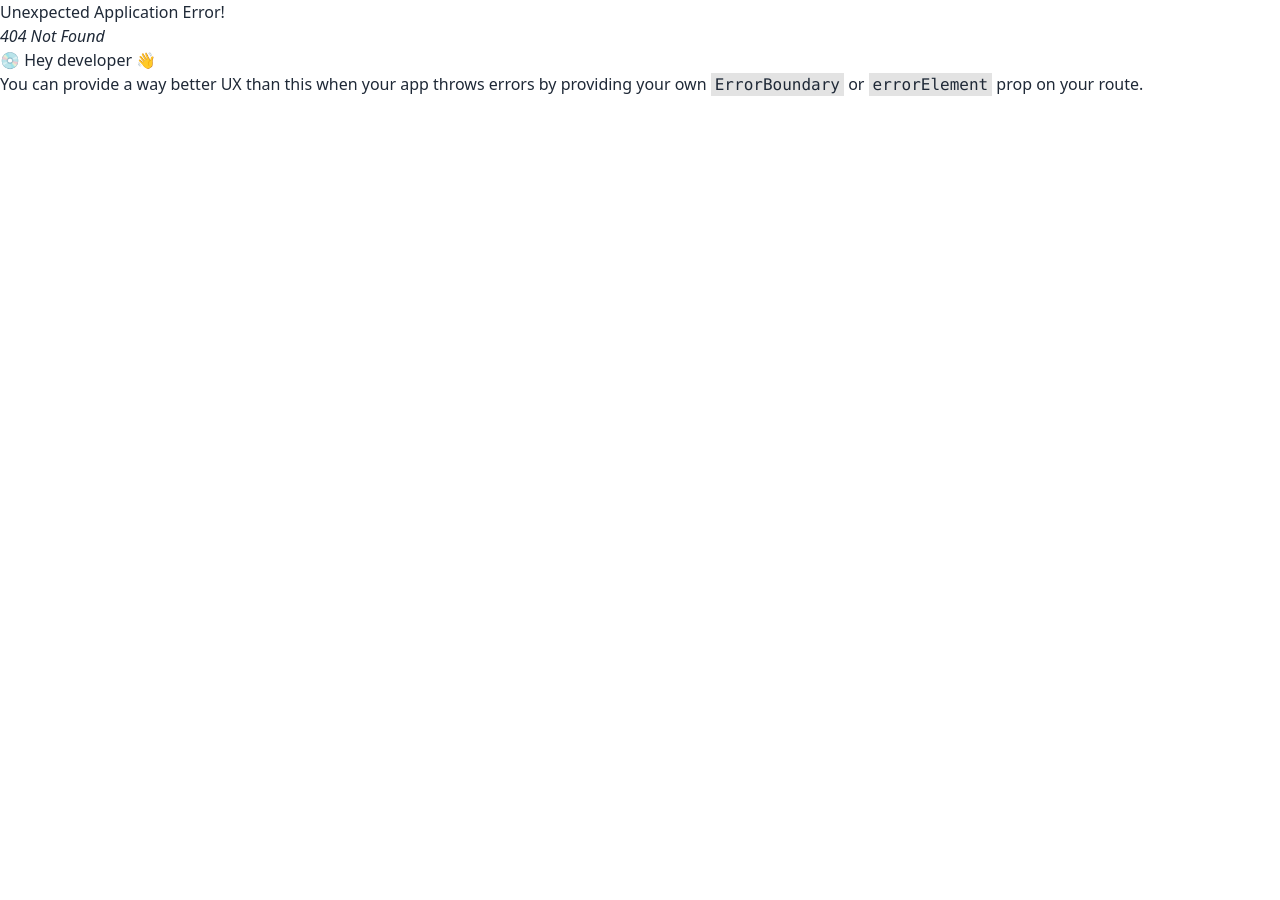
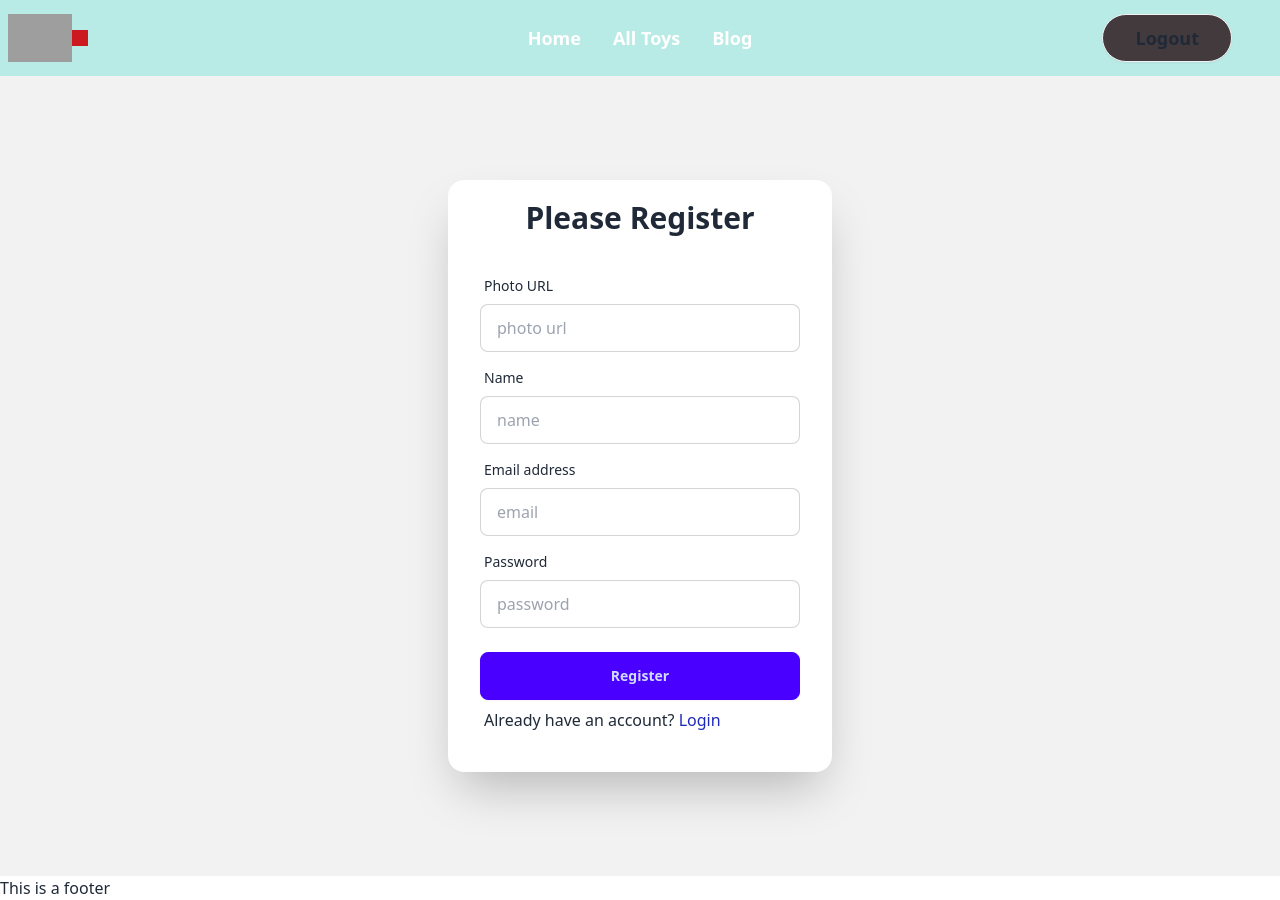
Before and after one commit to Rafid-Al-Ahsan/summer-camp, a React (Vite) app: page /Registration in a window 1280 px wide. Before the commit this address had no page. Before the commit the page ends 800 px from the top, so only its background shows below. Built offline with nearby package versions, Linux system fonts and the light colour scheme; grey boxes are pictures that could not be loaded.

Commit message:
firebase added

```diff
--- a/package.json
+++ b/package.json
@@ -10,6 +10,7 @@
     "preview": "vite preview"
   },
   "dependencies": {
+    "@iconify/react": "^4.1.1",
     "react": "^18.2.0",
     "react-dom": "^18.2.0",
     "react-router-dom": "^6.22.3"
--- /dev/null
+++ b/src/Components/Home.jsx
@@ -0,0 +1,11 @@
+import React from 'react';
+
+const Home = () => {
+    return (
+        <div>
+            This is home
+        </div>
+    );
+};
+
+export default Home;
--- /dev/null
+++ b/src/Components/Login.jsx
@@ -0,0 +1,51 @@
+import React from 'react';
+import { Link } from 'react-router-dom';
+import { Icon } from '@iconify/react';  //iconify icons
+
+const Login = () => {
+    return (
+        <div>
+            <div className="hero min-h-screen bg-base-200">
+
+                <div className="card shrink-0 w-full max-w-sm shadow-2xl bg-base-100">
+                    <p className=' text-white-300 m-auto mt-5 font-bold text-lg'>Please Login</p>
+                    <form onSubmit="" className="card-body">
+                        <div className="form-control">
+                            <label className="label">
+                                <span className="label-text">Email address</span>
+                            </label>
+                            <input type="email" placeholder="email" name="email" className="input input-bordered" required />
+                        </div>
+                        <div className="form-control">
+                            <label className="label">
+                                <span className="label-text">Password</span>
+                            </label>
+                            <input type="password" placeholder="password" name="password" className="input input-bordered" required />
+                            <div className="form-control mt-6">
+                                <button className="btn btn-primary">Login</button>
+                            </div>
+                            <label className="label my-0">
+                                <p>Don't have an account? <Link to="/registration" className="text-[#1d28ba]">Register</Link><br /></p>
+                                <br></br>
+                            </label>
+                            <label className="label my-0">
+                                <p className='text-center'>OR</p>
+                            </label>
+
+                            {/* <label className="text-[#ff3232]">
+                                {error}
+                            </label> */}
+
+                        </div>
+                    </form>
+
+                    <button onClick="" className='btn bg-[#e0eaeb] mb-5 text-black m-auto w-[85%]'><Icon icon="flat-color-icons:google" color="white" width="34" height="34" />  Login using Google</button>
+
+                </div>
+
+            </div>
+        </div>
+    );
+};
+
+export default Login;
--- /dev/null
+++ b/src/Components/Registration.jsx
@@ -0,0 +1,78 @@
+import React from 'react';
+import { Link } from 'react-router-dom';
+
+const Registration = () => {
+
+    const handleLogin = event => {
+
+        //Collecting data from email & password field
+        // setError(null);
+        event.preventDefault();
+        const form = event.target;
+        const email = form.email.value;
+        const password = form.password.value;
+
+        signInWithEmailAndPassword(auth, email, password)
+            .then(result => {
+                // replave true clears browser history of path
+                navigate(from, { replace: true });
+            })
+            .catch(error => {
+                // setError(error.message);
+            })
+
+    }
+
+    return (
+        <div>
+            <div className="hero min-h-screen bg-base-200">
+                <div className="card shrink-0 w-full max-w-sm shadow-2xl bg-base-100">
+                    <h3 className="text-3xl font-semibold text-center mt-5 ">Please Register</h3>
+                    <form onSubmit="" className="card-body">
+                        <div className="form-control">
+                            <label className="label">
+                                <span className="label-text">Photo URL</span>
+                            </label>
+                            <input type="text" name="photo" placeholder="photo url" className="input input-bordered" />
+                        </div>
+                        <div className="form-control">
+                            <label className="label">
+                                <span className="label-text">Name</span>
+                            </label>
+                            <input type="text" name="name" placeholder="name" className="input input-bordered" required />
+                        </div>
+                        <div className="form-control">
+                            <label className="label">
+                                <span className="label-text">Email address</span>
+                            </label>
+                            <input type="email" name="email" placeholder="email" className="input input-bordered" required />
+                        </div>
+                        <div className="form-control">
+                            <label className="label">
+                                <span className="label-text">Password</span>
+                            </label>
+                            <input type="password" name="password" placeholder="password" className="input input-bordered" required />
+                            <div className="form-control mt-6">
+                                <button className="btn btn-primary">Register</button>
+                            </div>
+                            <label className="label my-0">
+                                <p>Already have an account? <Link to="/login" className="text-[#1d28ba]">Login</Link><br /></p>
+                            </label>
+
+                            {/* <label className="label my-0 text-center">
+                                <p className='text-[#30bb45]'>{success}</p>
+                            </label>
+                            <label className="label my-0 text-center">
+                                <p className='text-[#bb3030]'>{error}</p>
+                            </label> */}
+                        </div>
+
+                    </form>
+                </div>
+
+            </div>
+        </div>
+    );
+};
+
+export default Registration;
--- /dev/null
+++ b/src/Components/firebase/firebase.config.js
@@ -0,0 +1,18 @@
+// Import the functions you need from the SDKs you need
+import { initializeApp } from "firebase/app";
+// TODO: Add SDKs for Firebase products that you want to use
+// https://firebase.google.com/docs/web/setup#available-libraries
+
+// Your web app's Firebase configuration
+const firebaseConfig = {
+    apiKey: import.meta.env.VITE_APIKEY,
+    authDomain: import.meta.env.VITE_AUTHDOMAIN,
+    projectId: import.meta.env.VITE_PROJECTID,
+    storageBucket: import.meta.env.VITE_STORAGEBUCKET,
+    messagingSenderId: import.meta.env.VITE_MESSAGINGSENDERID,
+    appId: import.meta.env.VITE_APPID,
+};
+
+// Initialize Firebase
+const app = initializeApp(firebaseConfig);
+export default app;
```
Also changed, not shown: src/Components/routes/router.jsx (+19 -0 lines), 1 other file (tests, documents, lock files or other folders).
